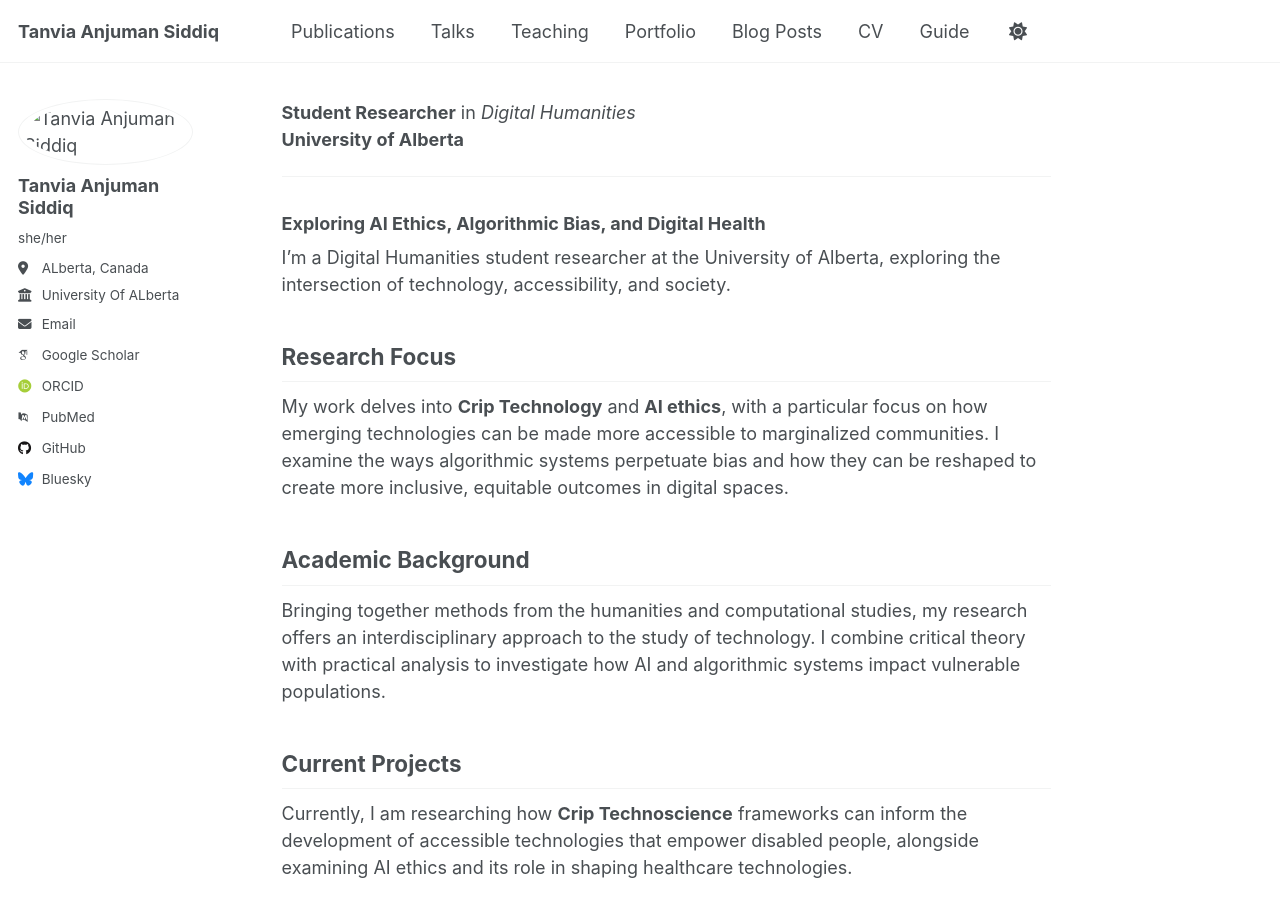
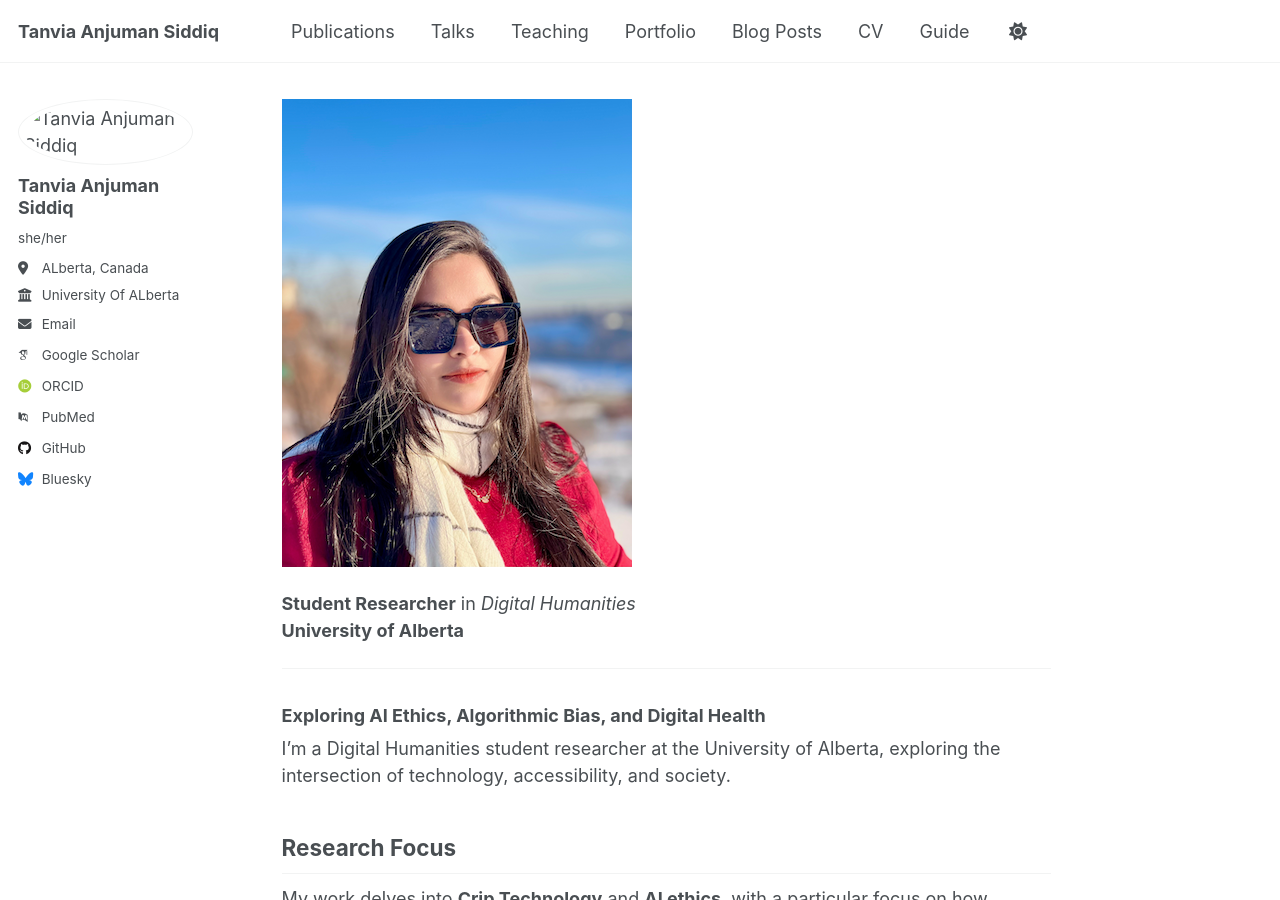
Before and after one commit to Tanvia13/mee, a Jekyll site: the page built from index.md, in a window 1280 px wide and 900 px high. Built offline with Jekyll 4.4.1, drawn with Linux system fonts in a browser that asks for light colours; some web fonts are replaced; our own code applies the rules of GitHub Pages for plain Markdown files.

Commit message:
Update index.md

```diff
--- a/index.md
+++ b/index.md
@@ -1,3 +1,4 @@
+![My Profile Picture](images/profile.png)
 
 **Student Researcher** in *Digital Humanities*
 **University of Alberta**
```
